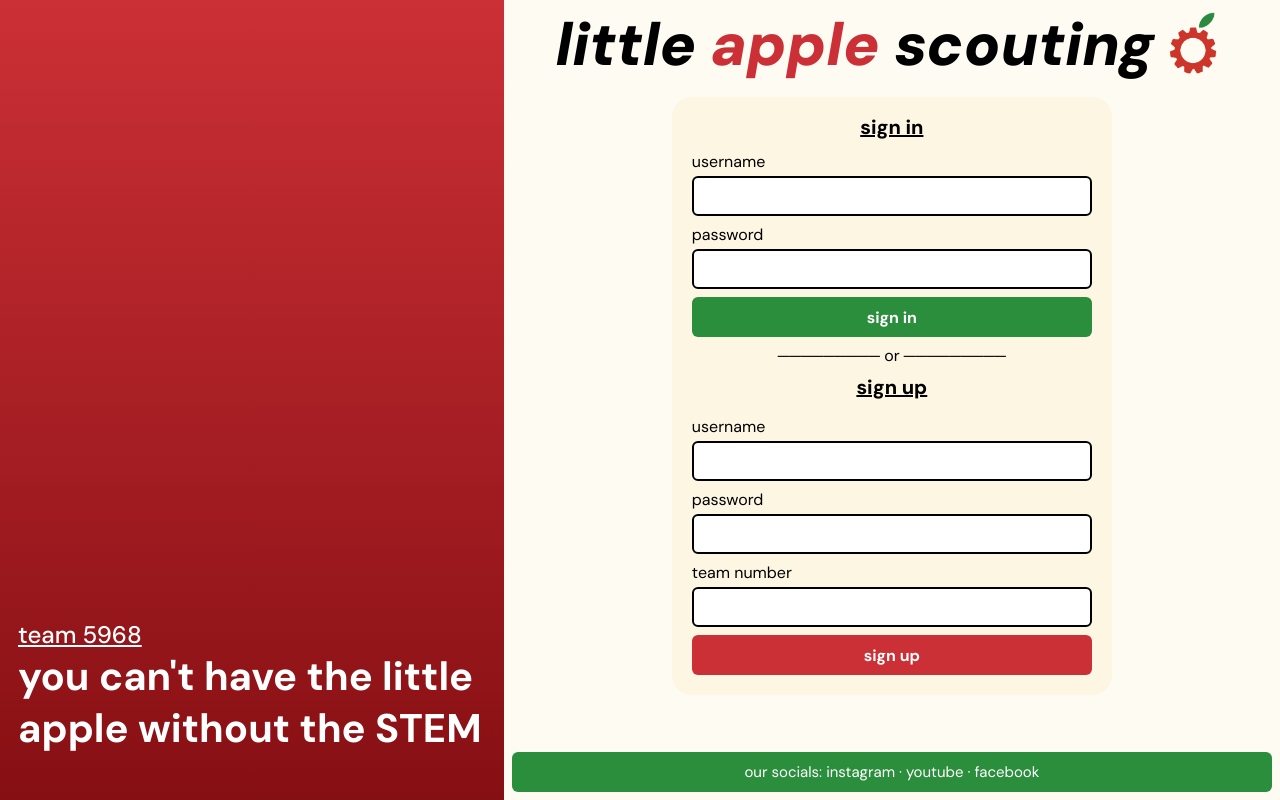
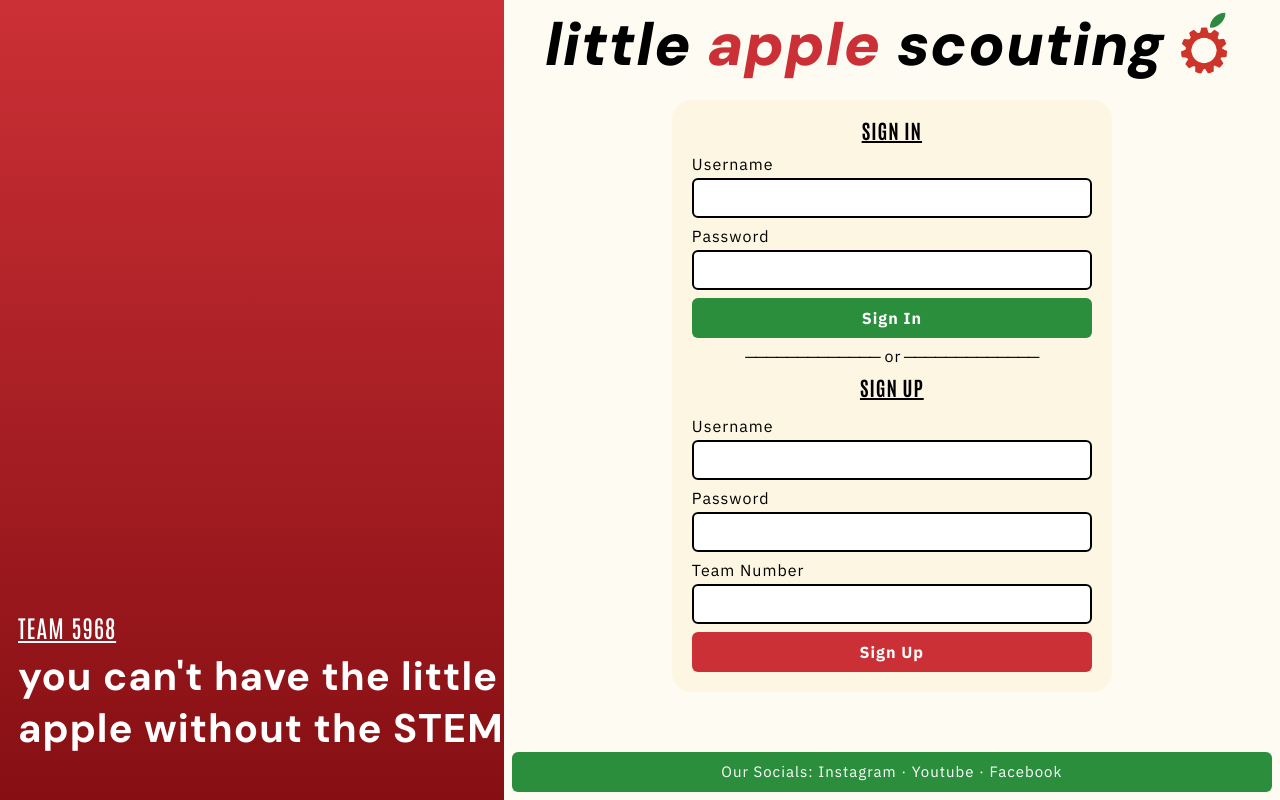
Before and after one commit to jonah-wanklyn/little-apple-scouting, a plain HTML site: page index.html in a window 1280 px wide. Drawn offline with Linux system fonts and the light colour scheme.

Commit message:
fonts & caps

```diff
--- a/buttons.css
+++ b/buttons.css
@@ -1,5 +1,6 @@
 button {
-font-family: DM Sans;
+font-family: IBM Plex Sans;
+letter-spacing: 1px;
 }
 
 .signin {
--- a/images and inputs.css
+++ b/images and inputs.css
@@ -1,9 +1,11 @@
 input {
- font-family: DM Sans;
+ font-family: IBM Plex Sans;
+ letter-spacing: 1px;
 }
 
 a {
- font-family: DM Sans;
+ font-family: IBM Plex Sans;
+ letter-spacing: 1px;
 }
 
 .logo {
--- a/index.html
+++ b/index.html
@@ -7,8 +7,7 @@
 
       <link rel="preconnect" href="https://fonts.googleapis.com">
       <link rel="preconnect" href="https://fonts.gstatic.com" crossorigin>
-      <link href="https://fonts.googleapis.com/css2?family=DM+Sans:ital,opsz,wght@0,9..40,100..1000;1,9..40,100..1000&display=swap"
-      rel="stylesheet">
+      <link href="https://fonts.googleapis.com/css2?family=Antonio:wght@100..700&family=DM+Sans:ital,opsz,wght@0,9..40,100..1000;1,9..40,100..1000&family=IBM+Plex+Sans:ital,wght@0,100;0,200;0,300;0,400;0,500;0,600;0,700;1,100;1,200;1,300;1,400;1,500;1,600;1,700&display=swap" rel="stylesheet">
 
       <link rel="stylesheet" href="buttons.css">
       <link rel="stylesheet" href="text.css">
@@ -27,7 +26,7 @@
 
       <div class="dualmodules">
         <div class="sidebar">
-          <p class="sidebartext">team 5968</p>
+          <p class="sidebartext">TEAM 5968</p>
           <p class="sidebartextsubhead">you can't have the little apple without the STEM</p>
         </div>
 
@@ -38,29 +37,29 @@
             </div>
 
             <div class="login">
-              <p class="subhead"><span class="signspan">sign in</span></p>
-              <p class="body">username</p>
+              <p class="subhead"><span class="signspan">SIGN IN</span></p>
+              <p class="body">Username</p>
               <input class="searchbar" type="text">
-              <p class="body">password</p>
+              <p class="body">Password</p>
               <input class="searchbar" type="text">
-              <button class="signin" onclick="window.location.href='/main';">sign in</button>
-              <p class="or">&#9472;&#9472;&#9472;&#9472;&#9472;&#9472;&#9472;&#9472;&#9472; or
-                &#9472;&#9472;&#9472;&#9472;&#9472;&#9472;&#9472;&#9472;&#9472;</p>
-              <a class="upspan">sign up</a>
-              <p class="body">username</p>
+              <button class="signin" onclick="window.location.href='/main';">Sign In</button>
+              <p class="or">&#9472;&#9472;&#9472;&#9472;&#9472;&#9472;&#9472;&#9472;&#9472;&#9472;&#9472;&#9472;&#9472;<span style="letter-spacing:1px;"> or</span>
+                &#9472;&#9472;&#9472;&#9472;&#9472;&#9472;&#9472;&#9472;&#9472;&#9472;&#9472;&#9472;&#9472;</p>
+              <a class="upspan">SIGN UP</a>
+              <p class="body">Username</p>
               <input class="searchbar" type="text">
-              <p class="body">password</p>
+              <p class="body">Password</p>
               <input class="searchbar" type="text">
-              <p class="body">team number</p>
+              <p class="body">Team Number</p>
               <input class="searchbar" type="text">
-              <button class="signup">sign up</button>
+              <button class="signup">Sign Up</button>
             </div>
 
           <div class="bannerdiv">
-            <p class="banner">our socials&#58; <a class="socials"
-              href="https://www.instagram.com/littleapplecyborgs/">instagram</a> &#183;
-              <a class="socials" href="https://www.youtube.com/@5968-Cyborgs">youtube</a> &#183;
-              <a class="socials" href="https://www.facebook.com/LittleAppleCyborgs/">facebook</a></p>
+            <p class="banner">Our Socials&#58; <a class="socials"
+              href="https://www.instagram.com/littleapplecyborgs/">Instagram</a> &#183;
+              <a class="socials" href="https://www.youtube.com/@5968-Cyborgs">Youtube</a> &#183;
+              <a class="socials" href="https://www.facebook.com/LittleAppleCyborgs/">Facebook</a></p>
           </div>
         </div>
       </div>
--- a/text.css
+++ b/text.css
@@ -1,5 +1,6 @@
-p {
- font-family: DM Sans;
+p{
+  font-family: IBM Plex Sans;
+  letter-spacing: 1px;
 }
 
 .heading {
@@ -19,6 +20,8 @@ p {
 }
 
 .subhead {
+ font-family: Antonio;
+ font-weight: 400;
  font-size: 20px;
  text-align: center;
  display:block;
@@ -31,6 +34,9 @@ p {
 }
 
 .body {
+  font-family: IBM Plex Sans;
+  font-weight: 400;
+  letter-spacing: 1px;
   font-size: 16px;
   text-align: left;
   margin-top: 8px;
@@ -38,6 +44,9 @@ p {
 }
 
 .or {
+  font-family: IBM Plex Sans;
+  font-weight: 400;
+  letter-spacing:-1px;
   font-size: 16px;
   margin-top: 8px;
   margin-bottom: 8px;
@@ -47,7 +56,7 @@ p {
 .banner {
  margin-top: 8px;
  margin-bottom: 0px;
-width: 59.4vw;
+ width: 59.4vw;
  vertical-align: bottom;
  font-size: 15px;
  background-color: #2a8e3d;
@@ -72,13 +81,13 @@ width: 59.4vw;
 }
 
 .sidebartext{
-  font-family: DM Sans;
+  font-family: Antonio;
   font-weight: 500;
   color: white;
   font-size: 24px;
   margin-top: 8px;
   margin-left: 8px;
-  margin-bottom: 0px;
+  margin-bottom: 8px;
   text-decoration: underline;
 }
 
@@ -94,6 +103,8 @@ width: 59.4vw;
 
 
 .upspan{
+  font-family: Antonio;
+  font-weight: 500;
   text-decoration: underline;
   display: block;
   color:black;
```
